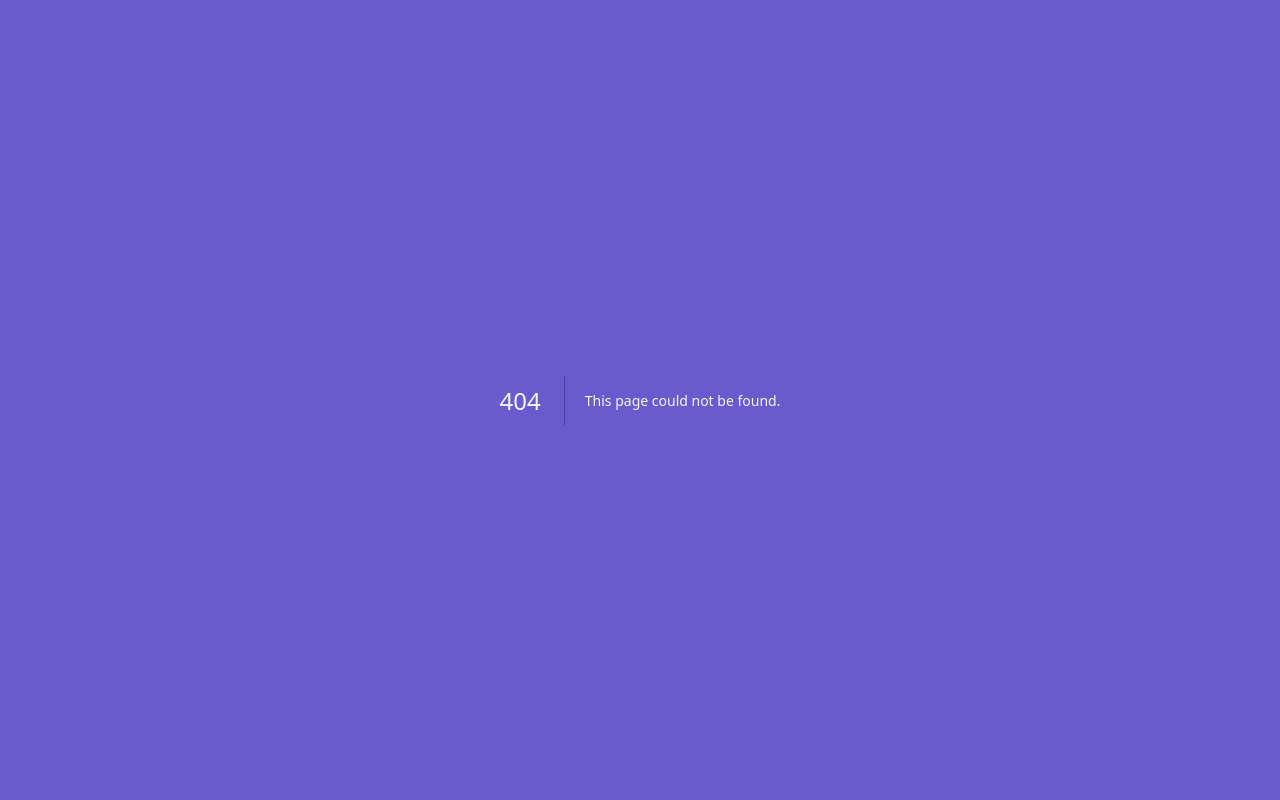
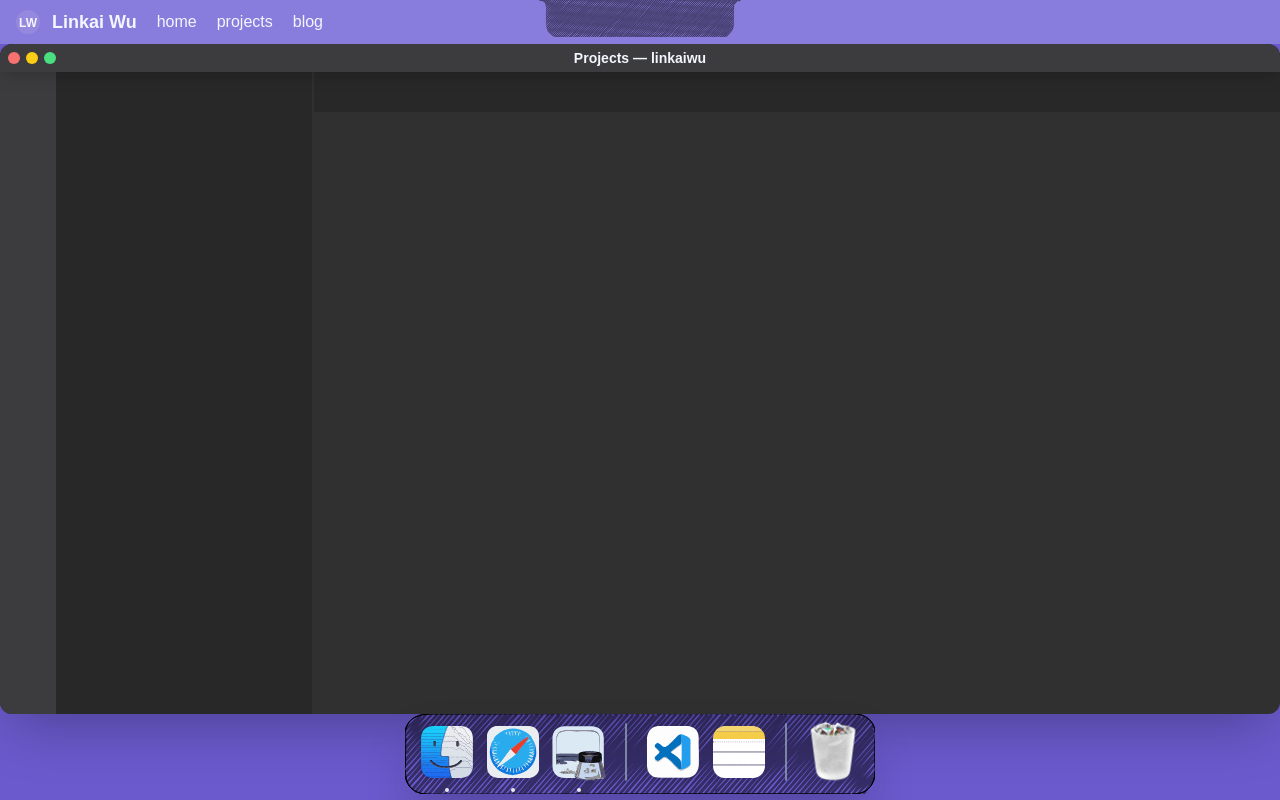
Before and after one commit to linkai101/site-v5, a Next.js app: page /projects in a window 1280 px wide. Before the commit this address had no page. Built offline with nearby package versions, Linux system fonts and the light colour scheme; a web font is replaced by a local one.

Commit message:
Add projects page skeleton

```diff
--- a/app/Preview.tsx
+++ b/app/Preview.tsx
@@ -4,7 +4,7 @@ export default function Preview({ className }: { className?: string }) {
     ${className}
     flex flex-col
     bg-theme-backgroundDark text-theme-onBackgroundDark rounded-xl overflow-hidden shadow-2xl
-    `}>
+  `}>
     <div className="flex gap-4 items-center bg-theme-surfaceDark">
       <div className="p-4 flex items-center gap-1.5">
         <div className="h-3 w-3 rounded-full bg-red-400"></div>
--- /dev/null
+++ b/app/projects/VSCode.tsx
@@ -0,0 +1,32 @@
+
+export default function VSCode({ className }: { className?: string }) {
+  return <div className={`
+    ${className}
+    flex flex-col
+    bg-theme-backgroundDark text-theme-onBackgroundDark rounded-xl overflow-hidden shadow-2xl
+  `}>
+    <div className="flex gap-4 items-center relative bg-theme-surfaceDark shadow-lg">
+      <div className="px-2 py-2 flex items-center gap-1.5">
+        <div className="h-3 w-3 rounded-full bg-red-400"></div>
+        <div className="h-3 w-3 rounded-full bg-yellow-400"></div>
+        <div className="h-3 w-3 rounded-full bg-green-400"></div>
+      </div>
+
+      <p className="absolute left-1/2 -translate-x-1/2 text-sm font-semibold font-display">
+        Projects — linkaiwu
+      </p>
+    </div>
+
+    <div className="flex-1 flex overflow-hidden">
+      <div className="h-full w-14 bg-theme-surfaceDark text-theme-surfaceDark"></div>
+
+      <div className="h-full w-64"></div>
+
+      <div className="h-full flex-1 flex flex-col border-l-2 border-theme-surfaceDark/40">
+        <div className="h-10 bg-theme-backgroundDark"></div>
+
+        <div className="flex-1 text-theme-surfaceDark bg-theme-surfaceDark/40"></div>
+      </div>
+    </div>
+  </div>
+}
--- /dev/null
+++ b/app/projects/layout.tsx
@@ -0,0 +1,14 @@
+import type { Metadata } from 'next';
+
+export const metadata: Metadata = {
+  title: 'Portfolio – Linkai Wu',
+  description: 'A collection of my coding projects and stuff I\'ve been involved in. Welcome to my corner of the internet!',
+};
+
+export default function RootLayout({
+  children,
+}: {
+  children: React.ReactNode
+}) {
+  return children;
+}
--- /dev/null
+++ b/app/projects/page.tsx
@@ -0,0 +1,16 @@
+import Navbar from 'components/Navbar';
+import Dock from 'components/Dock';
+import VSCode from './VSCode';
+
+export default function ProjectsPage() {
+  return <>
+    <Navbar/>
+
+    <VSCode className="
+      mt-[calc(2.75rem)] lg:mt-0 lg:fixed lg:top-[2.75rem] lg:left-0
+      min-h-[16rem] lg:min-h-0 lg:h-[calc(100vh-2.75rem-5.375rem)] lg:w-screen
+    "/>
+
+    <Dock/>
+  </>;
+}
```
